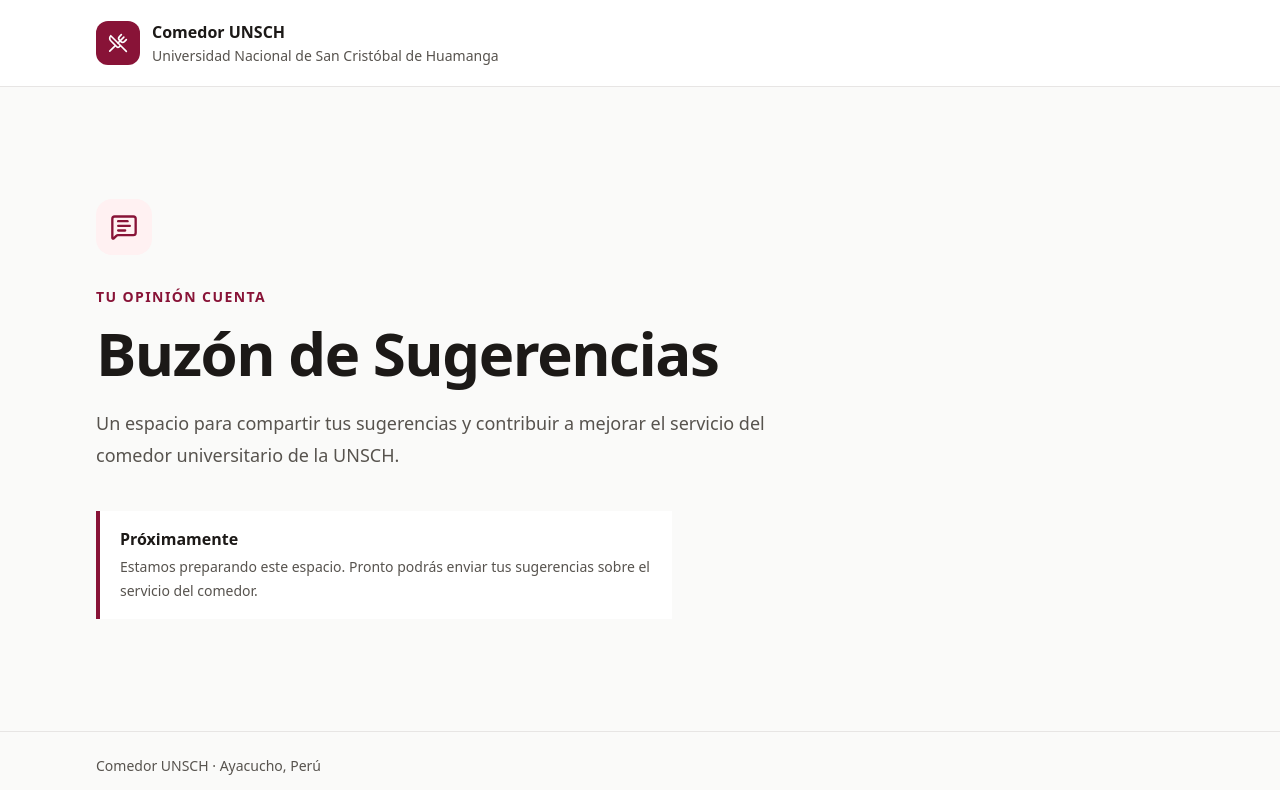
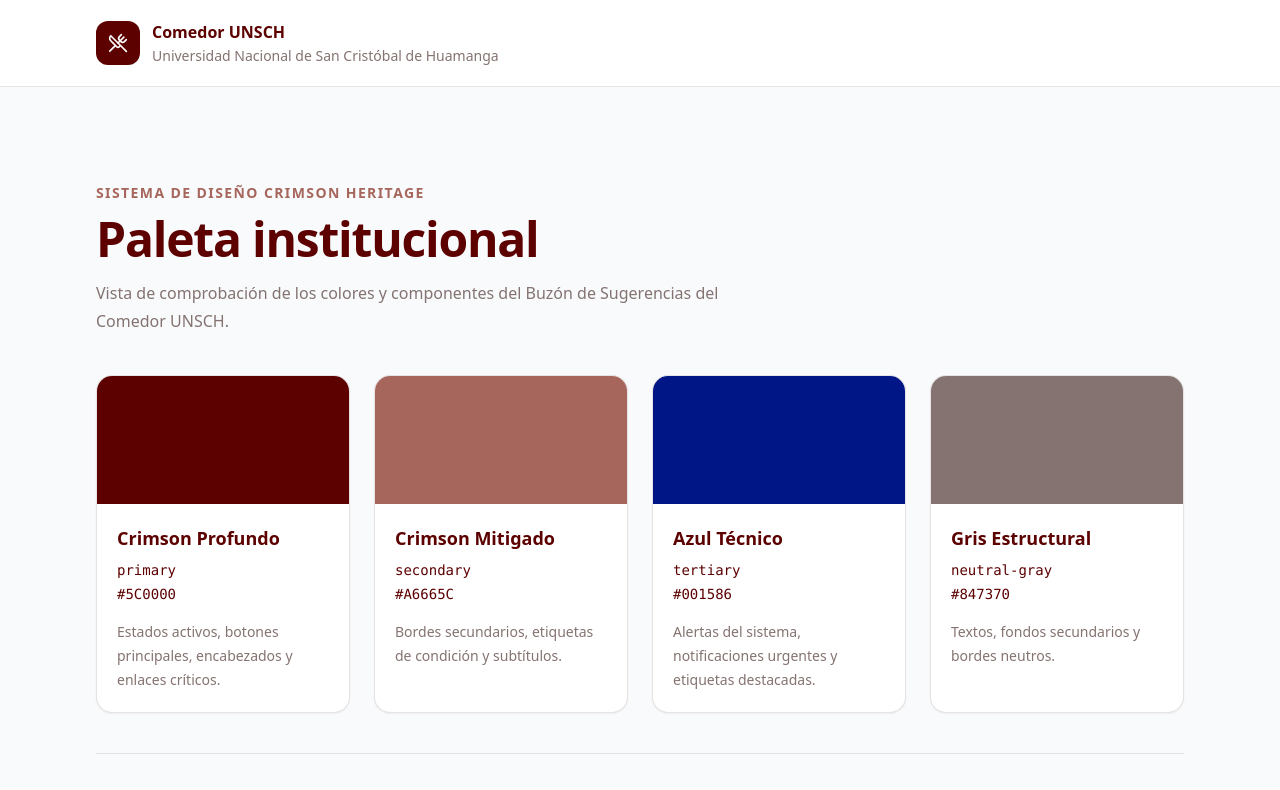
Before and after one commit to ceis-pixel/buzon_sugerencias, a Next.js app: page / in a window 1280 px wide. Shown: the top 790 px of the page. Built offline with nearby package versions, Linux system fonts and the light colour scheme.

Commit message:
feat(design-system): configure crimson heritage tokens in tailwind config

```diff
--- a/src/app/globals.css
+++ b/src/app/globals.css
@@ -7,13 +7,16 @@
     color-scheme: light;
   }
 
+  body {
+    @apply m-0 bg-slate-50 text-neutral-gray;
+  }
+
   :focus-visible {
-    outline: 2px solid theme("colors.brand.700");
+    outline: 2px solid theme("colors.primary");
     outline-offset: 4px;
   }
 
   ::selection {
-    background-color: theme("colors.brand.100");
-    color: theme("colors.brand.900");
+    @apply bg-primary text-white;
   }
 }
--- a/src/app/layout.tsx
+++ b/src/app/layout.tsx
@@ -20,10 +20,10 @@
 export default function RootLayout({ children }: RootLayoutProps) {
   return (
     <html lang={siteConfig.locale}>
-      <body className="flex min-h-dvh flex-col bg-stone-50 font-sans text-stone-900 antialiased">
+      <body className="flex min-h-dvh flex-col font-sans antialiased">
         <a
           href="#main-content"
-          className="sr-only rounded-lg bg-brand-900 px-4 py-3 text-white focus:not-sr-only focus:fixed focus:left-4 focus:top-4 focus:z-50"
+          className="sr-only rounded-xl bg-primary px-4 py-3 text-white focus:not-sr-only focus:fixed focus:left-4 focus:top-4 focus:z-50"
         >
           Saltar al contenido
         </a>
--- a/src/app/page.tsx
+++ b/src/app/page.tsx
@@ -1,5 +1,102 @@
-import { FeedbackWelcome } from "@/components/feedback/feedback-welcome";
+const colorTokens = [
+  {
+    name: "primary",
+    label: "Crimson Profundo",
+    hex: "#5C0000",
+    description:
+      "Estados activos, botones principales, encabezados y enlaces críticos.",
+    swatchClass: "bg-primary",
+  },
+  {
+    name: "secondary",
+    label: "Crimson Mitigado",
+    hex: "#A6665C",
+    description:
+      "Bordes secundarios, etiquetas de condición y subtítulos.",
+    swatchClass: "bg-secondary",
+  },
+  {
+    name: "tertiary",
+    label: "Azul Técnico",
+    hex: "#001586",
+    description:
+      "Alertas del sistema, notificaciones urgentes y etiquetas destacadas.",
+    swatchClass: "bg-tertiary",
+  },
+  {
+    name: "neutral-gray",
+    label: "Gris Estructural",
+    hex: "#847370",
+    description: "Textos, fondos secundarios y bordes neutros.",
+    swatchClass: "bg-neutral-gray",
+  },
+] as const;
 
 export default function HomePage() {
-  return <FeedbackWelcome />;
+  return (
+    <section aria-labelledby="palette-title">
+      <p className="text-sm font-semibold uppercase tracking-widest text-secondary">
+        Sistema de diseño Crimson Heritage
+      </p>
+      <h1
+        id="palette-title"
+        className="mt-3 text-balance text-4xl font-bold tracking-tight text-primary sm:text-5xl"
+      >
+        Paleta institucional
+      </h1>
+      <p className="mt-4 max-w-2xl text-pretty leading-7">
+        Vista de comprobación de los colores y componentes del Buzón de
+        Sugerencias del Comedor UNSCH.
+      </p>
+
+      <div className="mt-10 grid gap-6 sm:grid-cols-2 lg:grid-cols-4">
+        {colorTokens.map((token) => (
+          <article
+            key={token.name}
+            aria-labelledby={`color-${token.name}`}
+            className="overflow-hidden rounded-2xl border border-neutral-gray/20 bg-white shadow-sm"
+          >
+            <div aria-hidden="true" className={`h-32 ${token.swatchClass}`} />
+            <div className="p-5">
+              <h2
+                id={`color-${token.name}`}
+                className="text-lg font-semibold text-primary"
+              >
+                {token.label}
+              </h2>
+              <p className="mt-2 font-mono text-sm text-primary">
+                {token.name}
+              </p>
+              <p className="mt-1 font-mono text-sm text-primary">{token.hex}</p>
+              <p className="mt-4 text-sm leading-6">{token.description}</p>
+            </div>
+          </article>
+        ))}
+      </div>
+
+      <section
+        aria-labelledby="components-title"
+        className="mt-10 border-t border-neutral-gray/20 pt-8"
+      >
+        <h2 id="components-title" className="text-xl font-semibold text-primary">
+          Componentes de prueba
+        </h2>
+        <p className="mt-2 leading-7">
+          Botón principal e insignia informativa para comprobar la paleta y las
+          transparencias.
+        </p>
+        <div className="mt-5 flex flex-wrap items-center gap-4">
+          <button
+            type="button"
+            className="bg-primary text-white hover:opacity-95 rounded-xl px-4 py-2"
+          >
+            Botón de prueba
+          </button>
+          <span className="bg-tertiary/10 text-tertiary border border-tertiary/20 rounded-xl px-3 py-1">
+            Aviso informativo
+          </span>
+        </div>
+      </section>
+    </section>
+  );
 }
--- a/src/components/common/not-found-message.tsx
+++ b/src/components/common/not-found-message.tsx
@@ -3,19 +3,19 @@
 export function NotFoundMessage() {
   return (
     <section aria-labelledby="not-found-title" className="max-w-xl">
-      <p className="mb-4 text-sm font-semibold text-brand-900">Error 404</p>
+      <p className="mb-4 text-sm font-semibold text-primary">Error 404</p>
       <h1
         id="not-found-title"
-        className="text-3xl font-bold tracking-tight sm:text-4xl"
+        className="text-3xl font-bold tracking-tight text-primary sm:text-4xl"
       >
         Página no encontrada
       </h1>
-      <p className="mt-4 leading-7 text-stone-600">
+      <p className="mt-4 leading-7 text-neutral-gray">
         La página que buscas no existe o ha cambiado de dirección.
       </p>
       <Link
         href="/"
-        className="mt-8 inline-flex rounded-lg bg-brand-900 px-5 py-3 font-semibold text-white hover:bg-brand-700"
+        className="mt-8 inline-flex rounded-xl bg-primary px-5 py-3 font-semibold text-white hover:opacity-95"
       >
         Volver al inicio
       </Link>
--- a/src/components/feedback/feedback-welcome.tsx
+++ b/src/components/feedback/feedback-welcome.tsx
@@ -5,24 +5,24 @@
 export function FeedbackWelcome() {
   return (
     <section aria-labelledby="welcome-title" className="max-w-3xl">
-      <span className="mb-8 inline-flex size-14 items-center justify-center rounded-2xl bg-brand-50 text-brand-900">
+      <span className="mb-8 inline-flex size-14 items-center justify-center rounded-2xl bg-primary/10 text-primary">
         <MessageSquareText aria-hidden="true" className="size-7" />
       </span>
-      <p className="mb-4 text-sm font-semibold uppercase tracking-widest text-brand-900">
+      <p className="mb-4 text-sm font-semibold uppercase tracking-widest text-primary">
         Tu opinión cuenta
       </p>
       <h1
         id="welcome-title"
-        className="text-balance text-4xl font-bold tracking-tight text-stone-900 sm:text-6xl"
+        className="text-balance text-4xl font-bold tracking-tight text-primary sm:text-6xl"
       >
         {siteConfig.name}
       </h1>
-      <p className="mt-6 max-w-2xl text-pretty text-lg leading-8 text-stone-600">
+      <p className="mt-6 max-w-2xl text-pretty text-lg leading-8 text-neutral-gray">
         {siteConfig.description}
       </p>
-      <div className="mt-10 max-w-xl border-l-4 border-brand-900 bg-white px-5 py-4">
-        <h2 className="font-semibold text-stone-900">Próximamente</h2>
-        <p className="mt-1 text-sm leading-6 text-stone-600">
+      <div className="mt-10 max-w-xl rounded-2xl border-l-4 border-primary bg-white px-5 py-4 shadow-sm">
+        <h2 className="font-semibold text-primary">Próximamente</h2>
+        <p className="mt-1 text-sm leading-6 text-neutral-gray">
           Estamos preparando este espacio. Pronto podrás enviar tus sugerencias
           sobre el servicio del comedor.
         </p>
--- a/src/components/layout/site-footer.tsx
+++ b/src/components/layout/site-footer.tsx
@@ -3,9 +3,9 @@
 
 export function SiteFooter() {
   return (
-    <footer className="border-t border-stone-200 py-6">
+    <footer className="border-t border-neutral-gray/20 py-6">
       <PageContainer>
-        <p className="text-sm text-stone-600">
+        <p className="text-sm text-neutral-gray">
           {siteConfig.serviceName} · Ayacucho, Perú
         </p>
       </PageContainer>
--- a/src/components/layout/site-header.tsx
+++ b/src/components/layout/site-header.tsx
@@ -5,15 +5,15 @@
 
 export function SiteHeader() {
   return (
-    <header className="border-b border-stone-200 bg-white py-5">
+    <header className="border-b border-neutral-gray/20 bg-white py-5">
       <PageContainer>
         <div className="flex items-center gap-3">
-          <span className="flex size-11 shrink-0 items-center justify-center rounded-xl bg-brand-900 text-white">
+          <span className="flex size-11 shrink-0 items-center justify-center rounded-xl bg-primary text-white">
             <UtensilsCrossed aria-hidden="true" className="size-5" />
           </span>
           <div>
-            <p className="font-semibold text-stone-900">{siteConfig.serviceName}</p>
-            <p className="mt-0.5 text-sm text-stone-600">
+            <p className="font-semibold text-primary">{siteConfig.serviceName}</p>
+            <p className="mt-0.5 text-sm text-neutral-gray">
               {siteConfig.institution}
             </p>
           </div>
--- a/tailwind.config.ts
+++ b/tailwind.config.ts
@@ -5,12 +5,10 @@
   theme: {
     extend: {
       colors: {
-        brand: {
-          50: "#fff1f2",
-          100: "#ffe4e6",
-          700: "#9f1239",
-          900: "#881337",
-        },
+        primary: "#5C0000",
+        secondary: "#A6665C",
+        tertiary: "#001586",
+        "neutral-gray": "#847370",
       },
     },
   },
```
